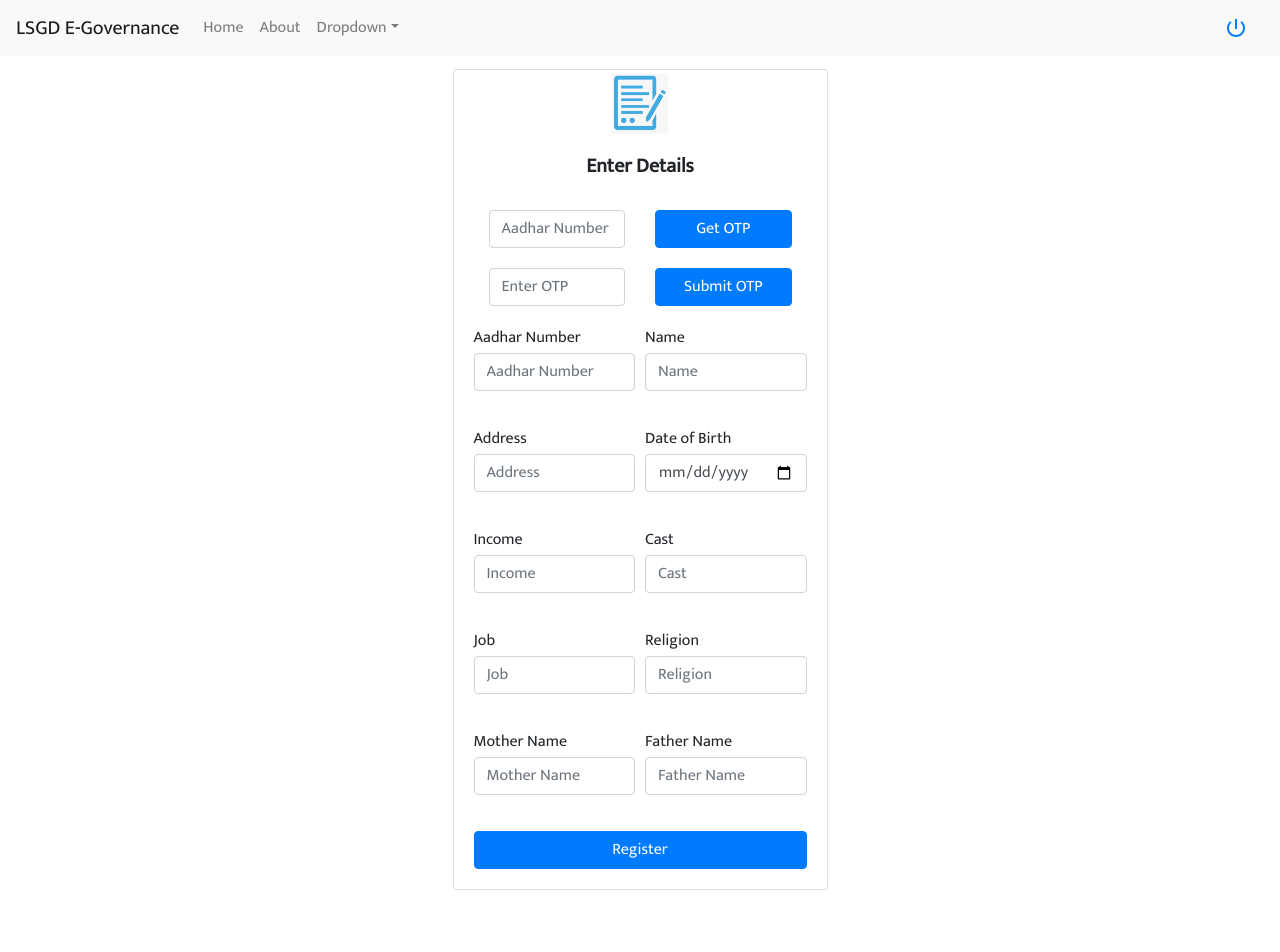
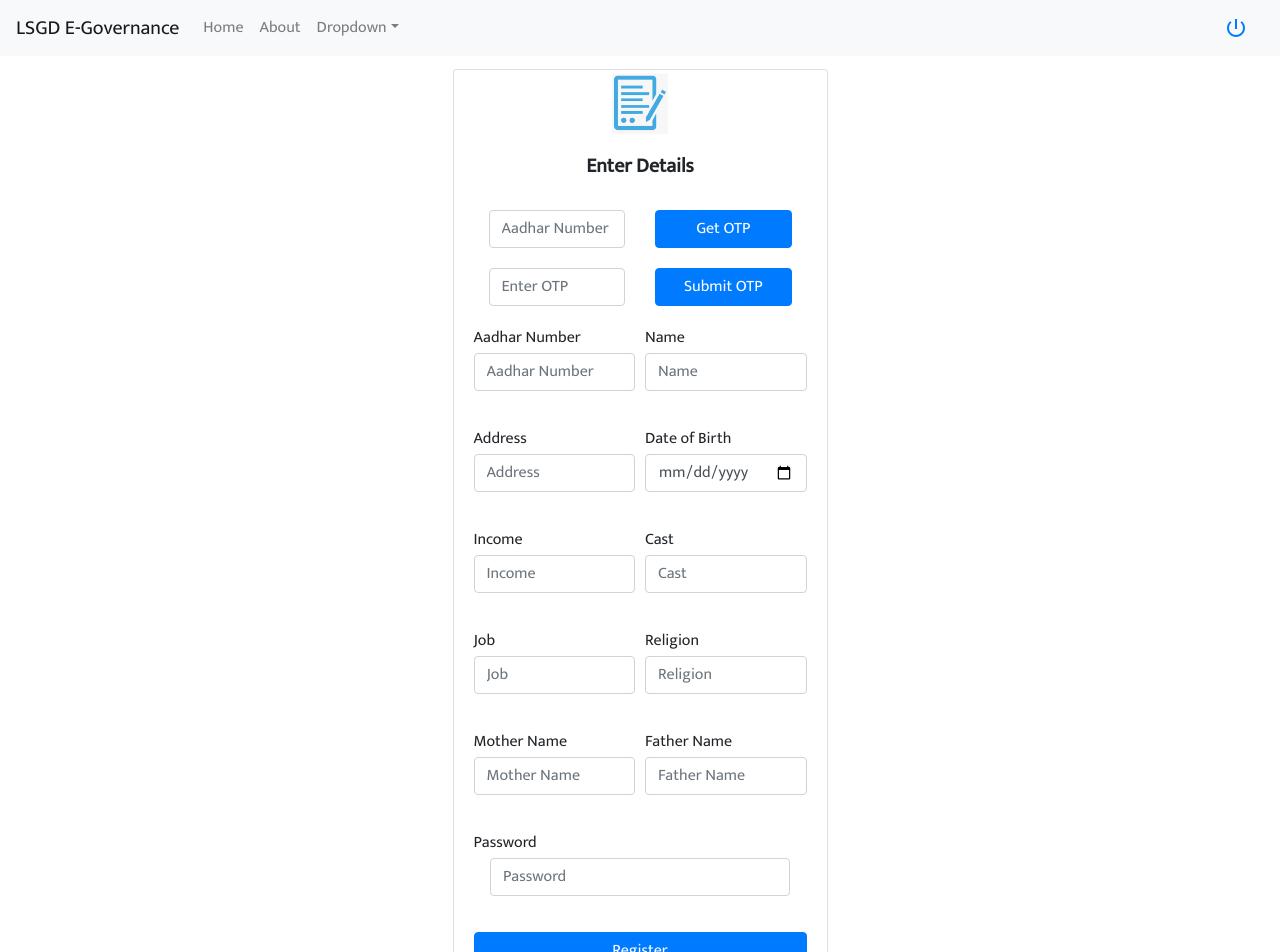
Before and after one commit to RebootHackathon/LSGD_FRONT, a React app: page /LSGD_FRONT/registercitizen in a window 1280 px wide. Shown: the top 952 px of the page. Before the commit the page ends 890 px from the top, so only its background shows below. Built offline with nearby package versions, Linux system fonts and the light colour scheme; no server answers.

Commit message:
citizen login

```diff
--- a/src/Components/RegisterNewCitizenForm.js
+++ b/src/Components/RegisterNewCitizenForm.js
@@ -97,6 +97,14 @@ const RegisterNewCitizenForm = (props) => {
                             </Form.Group>
                         </Form.Row>
 
+                        <Form.Row>
+
+                            <Form.Group as={Col} controlId="formGridAddress2">
+                                <Form.Label>Password</Form.Label>
+                                <Form.Control placeholder="Password" id="password"
+                                              onChange={props.onInputChange}/>
+                            </Form.Group>
+                        </Form.Row>
 
                         <Button variant="primary" block type="submit" onClick={props.onClickHandler}>
                             {props.registerLabel}
--- a/src/Containers/RegisterNewCitizen.js
+++ b/src/Containers/RegisterNewCitizen.js
@@ -18,11 +18,13 @@ class RegisterNewCitizen extends Component {
         job: null,
         father_name: null,
         mother_name: null,
+        password: null,
         spinning: false
     }
     onInputChangeHandler = (event) => {
         const event_name = event.target.id;
         this.setState({[event_name]: event.target.value})
+        console.log(event_name,event.target.value)
 
     }
     onClickHandler = (event) => {
@@ -38,7 +40,8 @@ class RegisterNewCitizen extends Component {
             "religion": this.state.religion,
             "job": this.state.job,
             "fathername": this.state.father_name,
-            "mothername": this.state.mother_name
+            "mothername": this.state.mother_name,
+            password: this.state.password
         }
         axios.post('/users/newcitizen', body)
             .then(response => {
--- a/src/Containers/UserFiles/CitizenLogin.js
+++ b/src/Containers/UserFiles/CitizenLogin.js
@@ -36,14 +36,14 @@ function Login(props) {
     // handle button click of login form
 
     const handleLogin = () => {
-        setSpinning(true);
-        console.log(username, password);
-        const authData = {"username": username.value, "password": password.value}
-        axios.defaults.withCredentials = true;
-        // props.history.push('/dashboard');
-        axios.post('/auth/login', authData)
+        // setSpinning(true);
+        const authData = {username: username.value, password: password.value}
+        console.log(authData);
+        // axios.defaults.withCredentials = true;
+        // // props.history.push('/dashboard');
+        axios.post('/auth/citizenlogin', authData)
             .then(response => {
-                console.log(authData);
+                console.log(response);
                 if (response.data.status === 200) {
                     setShowSpinner(true);
                     setShow(false);
@@ -52,20 +52,20 @@ function Login(props) {
                     // name=response.data.
                     setTimeout(() => {
                         setShowSpinner(false);
-                        props.history.push('LSGD_FRONT/mainpage');
+                        props.history.push('/citizenmainpage');
                       }, 1200);
                     // let history = useHistory();
                     // props.history.push('LSGD_FRONT/mainpage');
 
-                } else {
+                }
+                else {
                     setShow(true);
                     setShowSpinner(false);
 
 
                 }
-                setSpinning(false);
-                setShowSpinner(false);
-                console.log(response);
+                // setSpinning(false);
+                // setShowSpinner(false);
             }).catch(err => {
             setSpinning(false);
             setShowSpinner(false);
```
